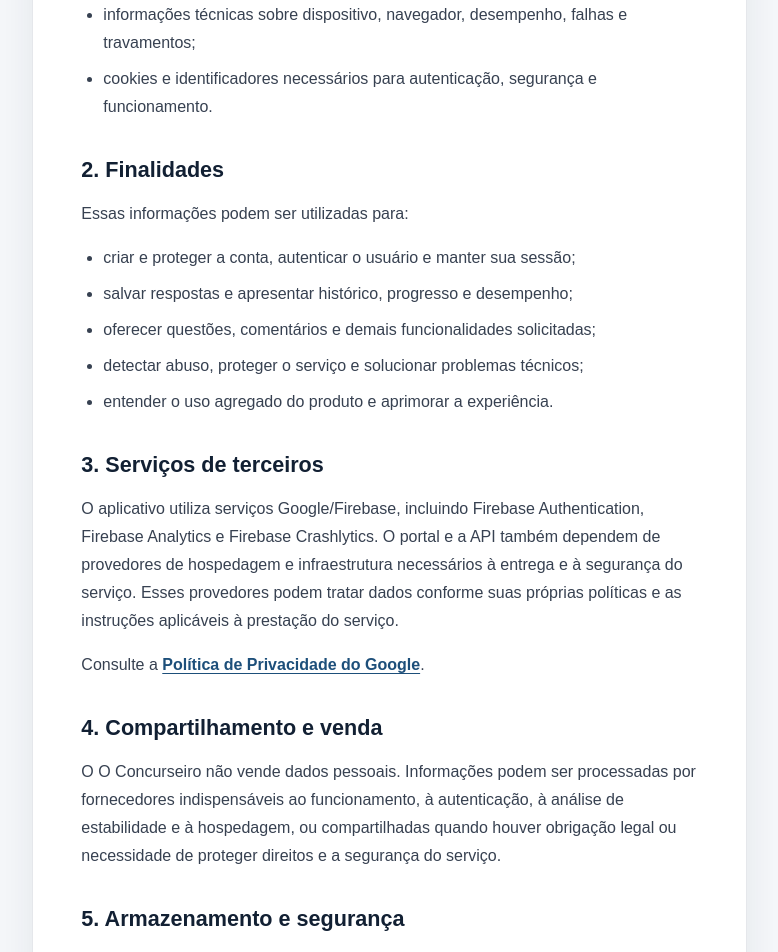
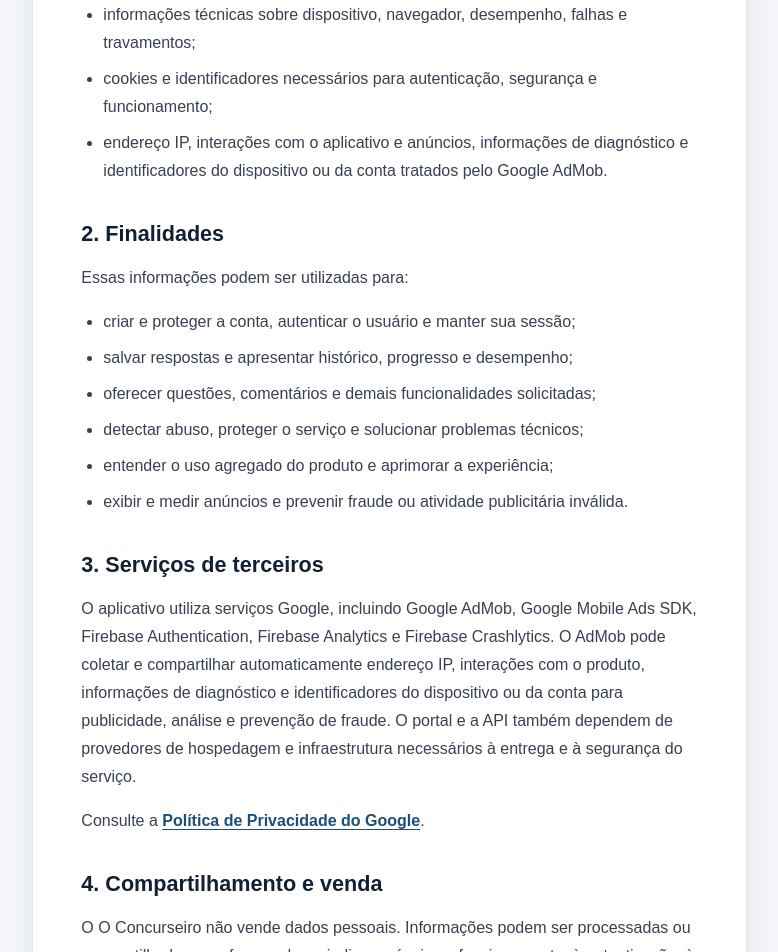
Before and after one commit to carmaunt/concurseiro-web, a Next.js app: page /privacidade in a window 1280 px wide. Shown: the part 500-1452 px from the top of the page, without its empty margins (453-1231 px from the left). Built offline with nearby package versions, Linux system fonts and the light colour scheme; no server answers.

Commit message:
docs: atualizar privacidade para AdMob

```diff
--- a/src/app/privacidade/page.tsx
+++ b/src/app/privacidade/page.tsx
@@ -14,7 +14,7 @@ export default function PrivacidadePage() {
       eyebrow="Transparência"
       title="Política de Privacidade"
       description="Esta política explica quais informações podem ser tratadas no portal e no aplicativo Android O Concurseiro, para quais finalidades e quais escolhas estão disponíveis ao usuário."
-      updatedAt="16 de julho de 2026"
+      updatedAt="30 de julho de 2026"
     >
       <h2>1. Informações tratadas</h2>
       <p>Conforme os recursos utilizados, podemos tratar:</p>
@@ -25,7 +25,11 @@ export default function PrivacidadePage() {
         <li>interações com telas e recursos, de forma vinculada ou anônima conforme o contexto;</li>
         <li>origem da visita, clique para a loja e identificador aleatório de atribuição da instalação, sem nome ou e-mail;</li>
         <li>informações técnicas sobre dispositivo, navegador, desempenho, falhas e travamentos;</li>
-        <li>cookies e identificadores necessários para autenticação, segurança e funcionamento.</li>
+        <li>cookies e identificadores necessários para autenticação, segurança e funcionamento;</li>
+        <li>
+          endereço IP, interações com o aplicativo e anúncios, informações de diagnóstico e
+          identificadores do dispositivo ou da conta tratados pelo Google AdMob.
+        </li>
       </ul>
 
       <h2>2. Finalidades</h2>
@@ -35,16 +39,18 @@ export default function PrivacidadePage() {
         <li>salvar respostas e apresentar histórico, progresso e desempenho;</li>
         <li>oferecer questões, comentários e demais funcionalidades solicitadas;</li>
         <li>detectar abuso, proteger o serviço e solucionar problemas técnicos;</li>
-        <li>entender o uso agregado do produto e aprimorar a experiência.</li>
+        <li>entender o uso agregado do produto e aprimorar a experiência;</li>
+        <li>exibir e medir anúncios e prevenir fraude ou atividade publicitária inválida.</li>
       </ul>
 
       <h2>3. Serviços de terceiros</h2>
       <p>
-        O aplicativo utiliza serviços Google/Firebase, incluindo Firebase Authentication,
-        Firebase Analytics e Firebase Crashlytics. O portal e a API também dependem de provedores
-        de hospedagem e infraestrutura necessários à entrega e à segurança do serviço. Esses
-        provedores podem tratar dados conforme suas próprias políticas e as instruções aplicáveis
-        à prestação do serviço.
+        O aplicativo utiliza serviços Google, incluindo Google AdMob, Google Mobile Ads SDK,
+        Firebase Authentication, Firebase Analytics e Firebase Crashlytics. O AdMob pode coletar
+        e compartilhar automaticamente endereço IP, interações com o produto, informações de
+        diagnóstico e identificadores do dispositivo ou da conta para publicidade, análise e
+        prevenção de fraude. O portal e a API também dependem de provedores de hospedagem e
+        infraestrutura necessários à entrega e à segurança do serviço.
       </p>
       <p>
         Consulte a{" "}
@@ -55,10 +61,10 @@ export default function PrivacidadePage() {
 
       <h2>4. Compartilhamento e venda</h2>
       <p>
-        O O Concurseiro não vende dados pessoais. Informações podem ser processadas por fornecedores
-        indispensáveis ao funcionamento, à autenticação, à análise de estabilidade e à hospedagem,
-        ou compartilhadas quando houver obrigação legal ou necessidade de proteger direitos e a
-        segurança do serviço.
+        O O Concurseiro não vende dados pessoais. Informações podem ser processadas ou compartilhadas
+        com fornecedores indispensáveis ao funcionamento, à autenticação, à publicidade, à medição,
+        à análise de estabilidade e à hospedagem, ou quando houver obrigação legal ou necessidade de
+        proteger direitos e a segurança do serviço.
       </p>
 
       <h2>5. Armazenamento e segurança</h2>
@@ -81,6 +87,11 @@ export default function PrivacidadePage() {
         O usuário pode solicitar informações, correção ou exclusão de dados pelo canal indicado em{" "}
         <Link href="/contato">Contato e suporte</Link>. Para uma solicitação sobre conta, pode ser
         necessário confirmar a titularidade do e-mail usado no login.
+      </p>
+      <p>
+        Quando exigido pela legislação aplicável, o aplicativo apresenta opções de consentimento
+        para anúncios personalizados ou contextuais. As escolhas disponíveis podem ser revistas na
+        tela “Privacidade e dados” do aplicativo.
       </p>
 
       <h2>8. Crianças e adolescentes</h2>
```
